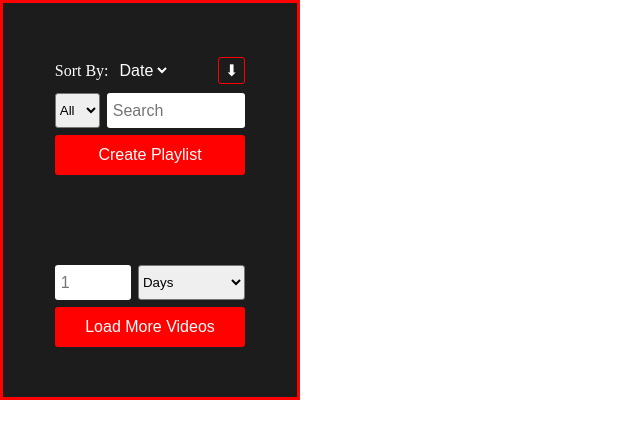
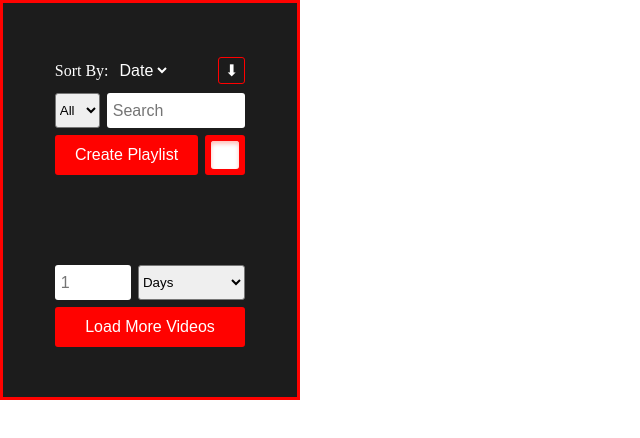
Before and after one commit to drsnails/create-youtube-playlist, a browser extension: page index.html in a window 1280 px wide. Shown: the whole page, without its empty margins (0-640 px from the left). Drawn offline with Linux system fonts and the light colour scheme.

Commit message:
for filter branch

```diff
--- a/css/style.css
+++ b/css/style.css
@@ -107,7 +107,6 @@ select {
     justify-content: flex-end;
     align-items: flex-end;
     flex-grow: 1;
-
 }
 
 .ascending-label {
@@ -125,7 +124,6 @@ select {
 }
 .ascending-label span {
     transition: rotate 0.3s;
-
 }
 
 input:checked + .ascending-label {
@@ -262,6 +260,28 @@ input {
     max-width: 30%;
 }
 
+.btn-and-checkbox {
+    width: 100%;
+    height: 40px;
+    align-items: center;
+    gap: var(--gapSize);
+
+    display: flex;
+}
+
+.btn-and-checkbox input {
+    height: 100%;
+}
+
+.btn-and-checkbox .add-to-q {
+    flex-grow: 1;
+}
+
+.btn-and-checkbox .checkbox-container {
+
+    font-size: 14px;
+}
+
 .load-videos select {
     flex-grow: 1;
 }
@@ -279,7 +299,7 @@ input {
     width: 100%;
 }
 
-.btns {
+.load-videos .btns {
     height: 40px;
 }
 
@@ -322,10 +342,123 @@ input {
     }
 }
 
+.checkbox-wrapper-26 * {
+    -webkit-tap-highlight-color: transparent;
+    outline: none;
+}
+
+.checkbox-wrapper-26 input[type="checkbox"] {
+    display: none;
+}
+
+.checkbox-wrapper-26 label {
+    --size: 40px;
+    --shadow: calc(var(--size) * 0.07) calc(var(--size) * 0.1);
+
+    position: relative;
+    display: block;
+    width: var(--size);
+    height: var(--size);
+    margin: 0 auto;
+    background-color: red;
+    border-radius: 3px;
+
+    /* box-shadow: 0 var(--shadow) #ffbeb8; */
+    cursor: pointer;
+    transition: 0.2s ease transform, 0.2s ease background-color, 0.2s ease box-shadow;
+    overflow: hidden;
+    z-index: 1;
+}
+
+.checkbox-wrapper-26 label:before {
+    content: "";
+    position: absolute;
+    top: 50%;
+    right: 0;
+    left: 0;
+    width: calc(var(--size) * 0.7);
+    height: calc(var(--size) * 0.7);
+    margin: 0 auto;
+    background-color: #fff;
+    transform: translateY(-50%);
+    border-radius: 3px;
+    box-shadow: inset 0 var(--shadow) #ffbeb8;
+    transition: 0.2s ease width, 0.2s ease height;
+}
+
+.checkbox-wrapper-26 label:hover:before {
+    width: calc(var(--size) * 0.55);
+    height: calc(var(--size) * 0.55);
+    box-shadow: inset 0 var(--shadow) #ff9d96;
+}
+
+.checkbox-wrapper-26 label:active {
+    transform: scale(0.9);
+}
+
+.checkbox-wrapper-26 .tick_mark {
+    position: absolute;
+    top: -1px;
+    right: 0;
+    left: calc(var(--size) * -0.05);
+    width: calc(var(--size) * 0.6);
+    height: calc(var(--size) * 0.6);
+    margin: 0 auto;
+    margin-left: calc(var(--size) * 0.14);
+    transform: rotateZ(-40deg);
+}
+
+.checkbox-wrapper-26 .tick_mark:before,
+.checkbox-wrapper-26 .tick_mark:after {
+    content: "";
+    position: absolute;
+    background-color: #fff;
+    border-radius: 2px;
+    opacity: 0;
+    transition: 0.2s ease transform, 0.2s ease opacity;
+}
+
+.checkbox-wrapper-26 .tick_mark:before {
+    left: 0;
+    bottom: 0;
+    width: calc(var(--size) * 0.1);
+    height: calc(var(--size) * 0.3);
+    box-shadow: -2px 0 5px rgba(0, 0, 0, 0.23);
+    transform: translateY(calc(var(--size) * -0.68));
+}
+
+.checkbox-wrapper-26 .tick_mark:after {
+    left: 0;
+    bottom: 0;
+    width: 100%;
+    height: calc(var(--size) * 0.1);
+    box-shadow: 0 3px 5px rgba(0, 0, 0, 0.23);
+    transform: translateX(calc(var(--size) * 0.78));
+}
+
+.checkbox-wrapper-26 input[type="checkbox"]:checked + label {
+    /* background-color: #07d410; */
+    background-color: red;
+    /* box-shadow: 0 var(--shadow) #92ff97; */
+}
+
+.checkbox-wrapper-26 input[type="checkbox"]:checked + label:before {
+    width: 0;
+    height: 0;
+}
+
+.checkbox-wrapper-26 input[type="checkbox"]:checked + label .tick_mark:before,
+.checkbox-wrapper-26 input[type="checkbox"]:checked + label .tick_mark:after {
+    transform: translate(0);
+    opacity: 1;
+}
+
+
+
 [data-tooltip] {
     white-space: nowrap;
     position: relative;
-    z-index: 100;
+    z-index: 9999999;
 }
 
 span[data-tooltip] {
@@ -333,9 +466,10 @@ span[data-tooltip] {
 
 [data-tooltip]:before {
     content: attr(data-tooltip);
+    z-index: 9999999;
 
     position: absolute;
-    bottom: 80%;
+    bottom: 92%;
     left: 50%;
     padding: 8px;
     transform: translateX(-50%) scale(0);
@@ -370,5 +504,7 @@ span[data-tooltip] {
     border-top: 8px solid #505050;
     border-left: 8px solid transparent;
     left: 50%;
-    top: 19%;
+    top: 6%;
+    z-index: 9999999;
+
 }
--- a/index.html
+++ b/index.html
@@ -46,18 +46,27 @@
 
                     <input type="text" name="search-term" placeholder="Search">
                 </section>
-                <button class="add-to-q btn">
-                    <span>Create Playlist</span>
-                    <img class="hide" src="./img/oval.svg" alt="">
-                </button>
+                <section class="btn-and-checkbox">
+                    <button class="add-to-q btn">
+                        <span>Create Playlist</span>
+                        <img class="hide" src="./img/oval.svg" alt="">
+                    </button>
+                    <section data-tooltip="Filter by date?" class="checkbox-container checkbox-wrapper-26">
+                        <input class="date-filter-checkbox" type="checkbox" id="_checkbox-26">
+                        <label for="_checkbox-26">
+                            <div class="tick_mark"></div>
+                        </label>
+
+                    </section>
+                </section>
             </section>
-            <section class="top-videos-container hide">
+            <!-- <section class="top-videos-container hide">
                 <input type="number" min="10" value="10">
                 <button class="btn top-videos-btn">
                     <span>Top Videos</span>
                     <img class="hide" src="./img/oval.svg" alt="">
                 </button>
-            </section>
+            </section> -->
         </div>
         <div class="load-videos">
             <div class="inputs">
--- a/main.js
+++ b/main.js
@@ -14,10 +14,9 @@ function toggleFilterBy(filterByTerm, currTermIdx) {
 
 
 
-function addToQueue(sortBy, videosCount, isAscending, ...terms) {
+function addToQueue(sortBy, videosCount, isAscending, isFilterByDate, amount, timePeriod, ...terms) {
     var elPlayListContainer = document.querySelector('#player-container')
     var viewsSpansSelector = '#metadata-line > span:first-of-type'
-
 
     if (elPlayListContainer?.children.length) return
     try {
@@ -33,7 +32,6 @@ function addToQueue(sortBy, videosCount, isAscending, ...terms) {
         }
 
         const getViewsCount = (viewsStr) => {
-            console.log('viewsStr:', viewsStr)
             const numMultMap = {
                 K: 1000,
                 M: 1000000,
@@ -70,7 +68,6 @@ function addToQueue(sortBy, videosCount, isAscending, ...terms) {
         /*TEST END*/
 
 
-
         /*ORIGINAL START*/
 
         /*
@@ -89,6 +86,37 @@ function addToQueue(sortBy, videosCount, isAscending, ...terms) {
 
         /*ORIGINAL END*/
 
+        const timesValMap = {
+            day: 0,
+            days: 0,
+            week: 1,
+            weeks: 1,
+            month: 2,
+            months: 2,
+            year: 3,
+            years: 3,
+        }
+
+
+        const checkIsSpanOverTheTime = (elSpan) => {
+            let parts = elSpan?.innerText?.split(' ')
+            let spanAmount = parts.at(0)
+            let spanTimePeriod = parts.at(1)
+            spanAmount = +spanAmount
+            if (timesValMap[spanTimePeriod] > timesValMap[timePeriod]) return true
+            if (timesValMap[spanTimePeriod] === timesValMap[timePeriod] && spanAmount >= amount) return true
+            return false
+        }
+
+        const filterByDate = (els) => {
+            return els.filter(el => {
+                const elSpan = el.querySelector('#metadata-line > span:nth-of-type(2)')
+                return !checkIsSpanOverTheTime(elSpan)
+            })
+        }
+
+
+
 
         // let els = document.querySelectorAll("#items > ytd-grid-video-renderer")
         // let els = document.querySelectorAll("#contents > ytd-rich-item-renderer")
@@ -97,6 +125,7 @@ function addToQueue(sortBy, videosCount, isAscending, ...terms) {
         if (sortBy === 'top') {
             sortByViews(tempEls)
         }
+        if (isFilterByDate) tempEls = filterByDate(tempEls)
 
         if (!videosCount) videosCount = 200
         let foundVideosCount = 0
--- a/popup.js
+++ b/popup.js
@@ -61,16 +61,22 @@ function shakeBtn() {
 async function onAddToQueue({ target }) {
     let [tab] = await chrome.tabs.query({ active: true, currentWindow: true })
     const elTermInput = document.querySelector('[name="search-term"]')
+    const isFilterByDate = document.querySelector('.date-filter-checkbox').checked
+
     // let topVideosCount = +document.querySelector('.top-videos-container input').value
     let videosCount = +document.querySelector('select.num-of-vids').value
     let sortBy = document.querySelector('select.sort-by').value
+
+    const period = document.querySelector('select[name="period"]').value
+    let amount = +document.querySelector('.time-amount').value
+    if (!amount) amount = 1
 
     const term = elTermInput.value
     let terms = term.split(',').map(term => term.trim())
     chrome.scripting.executeScript({
         target: { tabId: tab.id },
         function: addToQueue,
-        args: [sortBy, videosCount, gIsAscending, ...terms]
+        args: [sortBy, videosCount, gIsAscending,isFilterByDate, amount, period, ...terms]
     })
 }
 
```
